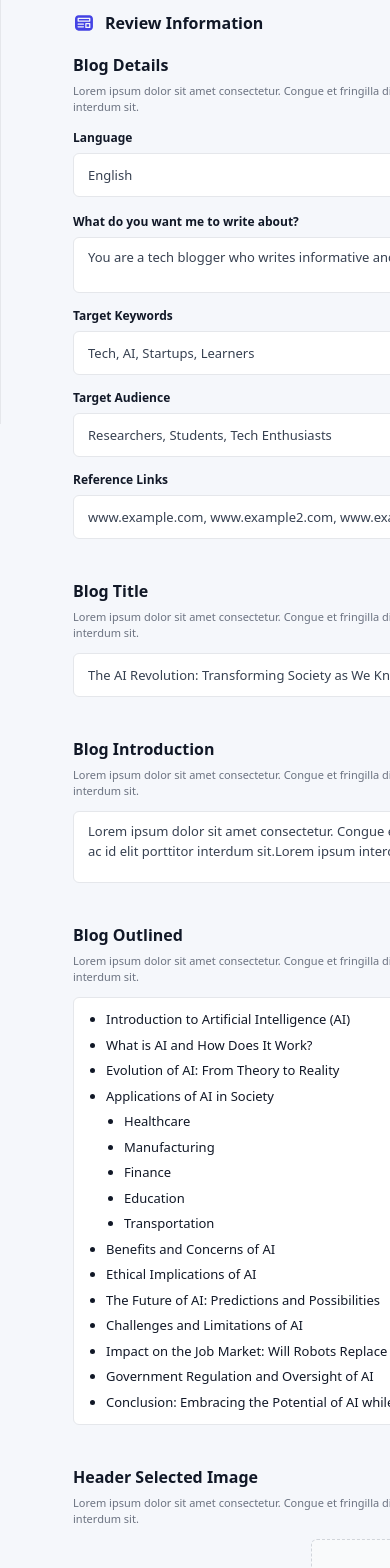
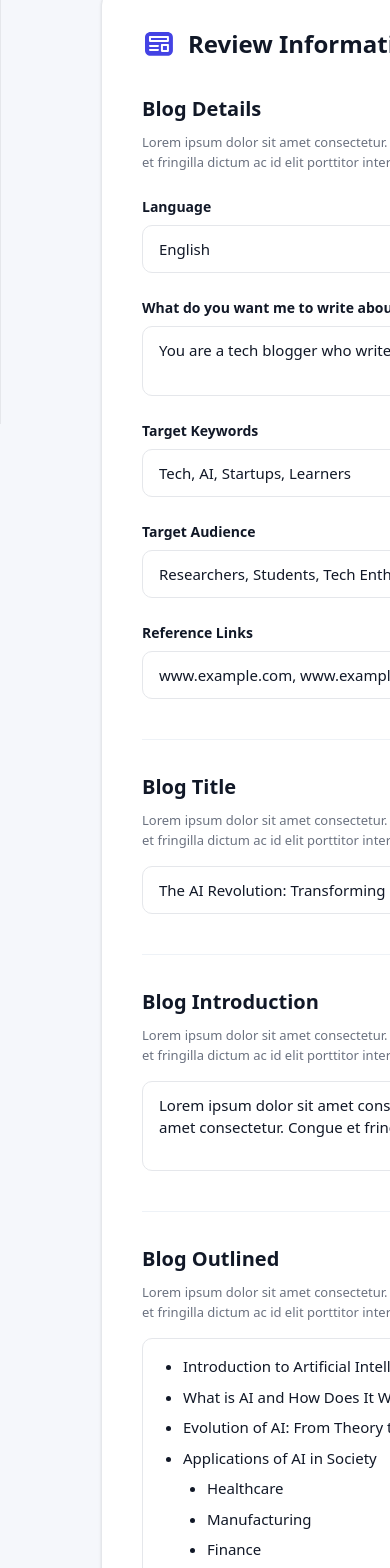
Before and after one commit to nervesparksdev05/CMSBlogMaker, a React app in the folder frontend/: page /create-blog/review in a window 390 px wide. Shown: the part 420-1988 px from the top of the page. Built offline with nearby package versions, Linux system fonts and the light colour scheme; the HTML template or start-up script is replaced by a standard one.

Commit message:
frontend updated

```diff
--- a/frontend/src/Pages/ReviewInfoPage.jsx
+++ b/frontend/src/Pages/ReviewInfoPage.jsx
@@ -9,15 +9,36 @@ import PreviousButton from "../buttons/PreviousButton";
 
 export default function ReviewInfoPage() {
   // demo data (replace with your store/context values)
-  const blogDetails = {
-    description:
-      "Lorem ipsum dolor sit amet consectetur. Congue et fringilla dictum ac id elit porttitor interdum sit.Lorem ipsum dolor sit amet consectetur. Congue et fringilla dictum ac id elit porttitor interdum sit.",
-    language: "English",
-    tone: "Informative",
-    creativity: "Regular",
-    about:
-      "You are a tech blogger who writes informative and engaging content about emerging technologies",
-  };
+  const blogLanguage = "English";
+  const blogTone = "Informative";
+  const blogCreativity = "Regular";
+  const blogAbout = "You are a tech blogger who writes informative and engaging content about emerging technologies";
+  const blogKeywords = "Tech, AI, Startups, Learners";
+  const blogAudience = "Researchers, Students, Tech Enthusiasts";
+  const blogReferences = "www.example.com, www.example2.com, www.example3.com";
+
+  const blogTitle = "The AI Revolution: Transforming Society as We Know It";
+
+  const blogIntro = "Lorem ipsum dolor sit amet consectetur. Congue et fringilla dictum ac id elit porttitor interdum sit.Lorem ipsum dolor sit amet consectetur. Congue et fringilla dictum ac id elit porttitor interdum sit.Lorem ipsum interdum sit.Lorem ipsum";
+
+  const blogOutline = [
+    "Introduction to Artificial Intelligence (AI)",
+    "What is AI and How Does It Work?",
+    "Evolution of AI: From Theory to Reality",
+    "Applications of AI in Society",
+    ["Healthcare", "Manufacturing", "Finance", "Education", "Transportation"],
+    "Benefits and Concerns of AI",
+    "Ethical Implications of AI",
+    "The Future of AI: Predictions and Possibilities",
+    "Challenges and Limitations of AI",
+    "Impact on the Job Market: Will Robots Replace Humans?",
+    "Government Regulation and Oversight of AI",
+    "Conclusion: Embracing the Potential of AI while Addressing",
+  ];
+
+  const headerImageSrc = ""; // Add your image URL here
+
+  const helperText = "Lorem ipsum dolor sit amet consectetur. Congue et fringilla dictum ac id elit porttitor interdum sit.Lorem ipsum dolor sit amet consectetur. Congue et fringilla dictum ac id elit porttitor interdum sit.";
 
   return (
     <div className="w-full min-h-screen bg-[#F5F7FB]">
@@ -50,24 +71,35 @@ export default function ReviewInfoPage() {
               Verify the information before generating Blog
             </p>
 
-            {/* ✅ Bigger card area */}
+            {/* ✅ Review Information Template */}
             <div className="mt-10 flex justify-center">
-              <div className="w-full max-w-[1080px]">
-                <ReviewInformationTemplate
-                  title="Review Information"
-                  onEdit={() => console.log("edit clicked")}
-                  blogDetailsTitle="Blog Details"
-                  blogDetailsDescription={blogDetails.description}
-                  language={blogDetails.language}
-                  tone={blogDetails.tone}
-                  creativity={blogDetails.creativity}
-                  aboutValue={blogDetails.about}
-                />
-              </div>
+              <ReviewInformationTemplate
+                pageTitle="Review Information"
+                helperText={helperText}
+
+                blogLanguage={blogLanguage}
+                blogTone={blogTone}
+                blogCreativity={blogCreativity}
+                blogAbout={blogAbout}
+                blogKeywords={blogKeywords}
+                blogAudience={blogAudience}
+                blogReferences={blogReferences}
+                onEditBlogDetails={() => console.log("Edit blog details")}
+
+                blogTitle={blogTitle}
+                onEditBlogTitle={() => console.log("Edit blog title")}
+
+                blogIntro={blogIntro}
+                onEditBlogIntro={() => console.log("Edit blog intro")}
+
+                blogOutline={blogOutline}
+                onEditBlogOutline={() => console.log("Edit blog outline")}
+
+              />
             </div>
 
             {/* Footer */}
-            <div className="mt-10 flex items-center justify-between max-w-[1080px] mx-auto">
+            <div className="mt-10 flex items-center justify-between max-w-[980px] mx-auto">
               <PreviousButton />
 
               <button
--- a/frontend/src/interface/ReviewInformationTemplate.jsx
+++ b/frontend/src/interface/ReviewInformationTemplate.jsx
@@ -1,53 +1,38 @@
 // src/interface/ReviewInformationTemplate.jsx
 import ReviewIcon from "../assets/review-icon.svg";
-
-function PencilIcon({ size = 14 }) {
-  return (
-    <svg
-      width={size}
-      height={size}
-      viewBox="0 0 24 24"
-      fill="none"
-      aria-hidden="true"
-    >
-      <path
-        d="M12 20h9"
-        stroke="#4443E4"
-        strokeWidth="2"
-        strokeLinecap="round"
-      />
-      <path
-        d="M16.5 3.5a2.12 2.12 0 0 1 3 3L8 18l-4 1 1-4L16.5 3.5Z"
-        stroke="#4443E4"
-        strokeWidth="2"
-        strokeLinejoin="round"
-      />
-    </svg>
-  );
-}
+import EditIcon from "../assets/edit-icon.svg";
 
 function SectionTop({ title, helper, onEdit, editText = "Edit" }) {
   return (
-    <div className="flex items-start justify-between gap-6">
-      <div>
-        <div className="text-[16px] font-semibold text-[#111827]">{title}</div>
+    <div className="flex items-start justify-between gap-8">
+      <div className="min-w-0 flex-1">
+        <div className="flex items-center justify-between">
+          <div className="text-[20px] font-semibold text-[#111827]">{title}</div>
+          {typeof onEdit === "function" ? (
+            <button
+              type="button"
+              onClick={onEdit}
+              className="shrink-0 flex items-center gap-2 text-[14px] font-medium text-[#4443E4] hover:opacity-90"
+            >
+
+              {editText}
+            </button>
+          ) : null}
+        </div>
         {helper ? (
-          <p className="mt-[6px] text-[11px] leading-[16px] text-[#6B7280] max-w-[980px]">
+          <p className="mt-2 text-[13px] leading-[20px] text-[#6B7280] max-w-[980px]">
             {helper}
           </p>
         ) : null}
       </div>
+    </div>
+  );
+}
 
-      {typeof onEdit === "function" ? (
-        <button
-          type="button"
-          onClick={onEdit}
-          className="flex items-center gap-[6px] text-[12px] font-medium text-[#4443E4] hover:opacity-90"
-        >
-          <PencilIcon size={14} />
-          {editText}
-        </button>
-      ) : null}
+function Label({ children }) {
+  return (
+    <div className="text-[14px] font-semibold text-[#111827] mb-2">
+      {children}
     </div>
   );
 }
@@ -56,9 +41,10 @@ function ReadonlyBox({ value, className = "" }) {
   return (
     <div
       className={[
-        "w-full min-h-[44px] rounded-[6px] border border-[#E5E7EB] bg-white",
-        "px-[14px] py-[10px]",
-        "text-[13px] text-[#374151]",
+        "w-full rounded-[10px] border border-[#E5E7EB] bg-white",
+        "px-4 py-3",
+        "text-[15px] text-[#111827]",
+        "leading-[22px]",
         className,
       ].join(" ")}
     >
@@ -68,14 +54,10 @@ function ReadonlyBox({ value, className = "" }) {
 }
 
 export default function ReviewInformationTemplate({
-  // header
   pageTitle = "Review Information",
-
-  // common helper (matches screenshot lorem)
   helperText =
     "Lorem ipsum dolor sit amet consectetur. Congue et fringilla dictum ac id elit porttitor interdum sit.Lorem ipsum dolor sit amet consectetur. Congue et fringilla dictum ac id elit porttitor interdum sit.",
 
-  // BLOG DETAILS
   blogLanguage = "English",
   blogTone = "Informative",
   blogCreativity = "Regular",
@@ -86,16 +68,13 @@ export default function ReviewInformationTemplate({
   blogReferences = "www.example.com, www.example2.com, www.example3.com",
   onEditBlogDetails,
 
-  // BLOG TITLE
   blogTitle = "The AI Revolution: Transforming Society as We Know It",
   onEditBlogTitle,
 
-  // BLOG INTRODUCTION
   blogIntro =
     "Lorem ipsum dolor sit amet consectetur. Congue et fringilla dictum ac id elit porttitor interdum sit.Lorem ipsum dolor sit amet consectetur. Congue et fringilla dictum ac id elit porttitor interdum sit.Lorem ipsum interdum sit.Lorem ipsum",
   onEditBlogIntro,
 
-  // BLOG OUTLINE
   blogOutline = [
     "Introduction to Artificial Intelligence (AI)",
     "What is AI and How Does It Work?",
@@ -112,157 +91,137 @@ export default function ReviewInformationTemplate({
   ],
   onEditBlogOutline,
 
-  // HEADER IMAGE
   headerImageSrc = "",
   onEditHeaderImage,
 }) {
   return (
-    <div className="w-full ">
-      <div className="w-full rounded-[10px] px-[22px] py-[18px]">
+    <div className="w-full flex justify-center">
+      <div className="w-full max-w-[980px] rounded-[12px] border border-[#E5E7EB] bg-white shadow-sm px-10 py-8">
         {/* Page Header */}
-        <div className="flex items-center gap-[10px]">
-          <div className="w-[22px] h-[22px] flex items-center justify-center">
-            <img src={ReviewIcon} alt="" className="w-[18px] h-[18px]" />
+        <div className="flex items-center gap-3">
+          <div className="w-[34px] h-[34px] flex items-center justify-center rounded-[10px]">
+            <img src={ReviewIcon} alt="" className="w-[28px] h-[28px]" />
           </div>
-
-          <div className="text-[16px] font-semibold text-[#111827]">
+          <div className="text-[24px] font-semibold text-[#111827]">
             {pageTitle}
           </div>
         </div>
 
         {/* BLOG DETAILS */}
-        <div className="mt-[18px]">
+        <div className="mt-8">
           <SectionTop title="Blog Details" helper={helperText} onEdit={onEditBlogDetails} />
 
-          {/* 3 fields row */}
-          <div className="mt-[14px] grid grid-cols-3 gap-[18px]">
+          <div className="mt-6 grid grid-cols-3 gap-6">
             <div>
-              <div className="text-[12px] font-semibold text-[#111827] mb-[6px]">
-                Language
-              </div>
-              <ReadonlyBox value={blogLanguage} className="h-[40px] flex items-center py-0" />
+              <Label>Language</Label>
+              <ReadonlyBox value={blogLanguage} className="h-[48px] flex items-center py-0" />
             </div>
 
             <div>
-              <div className="text-[12px] font-semibold text-[#111827] mb-[6px]">
-                Tone of Blog
-              </div>
-              <ReadonlyBox value={blogTone} className="h-[40px] flex items-center py-0" />
+              <Label>Tone of Blog</Label>
+              <ReadonlyBox value={blogTone} className="h-[48px] flex items-center py-0" />
             </div>
 
             <div>
-              <div className="text-[12px] font-semibold text-[#111827] mb-[6px]">
-                Creativity
-              </div>
-              <ReadonlyBox value={blogCreativity} className="h-[40px] flex items-center py-0" />
+              <Label>Creativity</Label>
+              <ReadonlyBox
+                value={blogCreativity}
+                className="h-[48px] flex items-center py-0"
+              />
             </div>
           </div>
 
-          {/* About */}
-          <div className="mt-[16px]">
-            <div className="text-[12px] font-semibold text-[#111827] mb-[6px]">
-              What do you want me to write about?
-            </div>
-            <ReadonlyBox value={blogAbout} className="min-h-[56px]" />
+          <div className="mt-6">
+            <Label>What do you want me to write about?</Label>
+            <ReadonlyBox value={blogAbout} className="min-h-[70px]" />
           </div>
 
-          {/* Keywords */}
-          <div className="mt-[14px]">
-            <div className="text-[12px] font-semibold text-[#111827] mb-[6px]">
-              Target Keywords
-            </div>
-            <ReadonlyBox value={blogKeywords} className="h-[44px] flex items-center py-0" />
+          <div className="mt-6">
+            <Label>Target Keywords</Label>
+            <ReadonlyBox value={blogKeywords} className="h-[48px] flex items-center py-0" />
           </div>
 
-          {/* Audience */}
-          <div className="mt-[14px]">
-            <div className="text-[12px] font-semibold text-[#111827] mb-[6px]">
-              Target Audience
-            </div>
-            <ReadonlyBox value={blogAudience} className="h-[44px] flex items-center py-0" />
+          <div className="mt-6">
+            <Label>Target Audience</Label>
+            <ReadonlyBox value={blogAudience} className="h-[48px] flex items-center py-0" />
           </div>
 
-          {/* References */}
-          <div className="mt-[14px]">
-            <div className="text-[12px] font-semibold text-[#111827] mb-[6px]">
-              Reference Links
-            </div>
-            <ReadonlyBox value={blogReferences} className="h-[44px] flex items-center py-0" />
+          <div className="mt-6">
+            <Label>Reference Links</Label>
+            <ReadonlyBox
+              value={blogReferences}
+              className="h-[48px] flex items-center py-0"
+            />
           </div>
         </div>
 
         {/* BLOG TITLE */}
-        <div className="mt-[24px] pt-[16px]">
+        <div className="mt-10 pt-8 border-t border-[#EEF2F7]">
           <SectionTop title="Blog Title" helper={helperText} onEdit={onEditBlogTitle} />
-          <div className="mt-[12px]">
-            <ReadonlyBox value={blogTitle} className="h-[44px] flex items-center py-0" />
+          <div className="mt-4">
+            <ReadonlyBox value={blogTitle} className="h-[48px] flex items-center py-0" />
           </div>
         </div>
 
         {/* BLOG INTRODUCTION */}
-        <div className="mt-[24px] pt-[16px]">
+        <div className="mt-10 pt-8 border-t border-[#EEF2F7]">
           <SectionTop
             title="Blog Introduction"
             helper={helperText}
             onEdit={onEditBlogIntro}
           />
-          <div className="mt-[12px]">
-            <ReadonlyBox value={blogIntro} className="min-h-[72px]" />
+          <div className="mt-4">
+            <ReadonlyBox value={blogIntro} className="min-h-[90px]" />
           </div>
         </div>
 
         {/* BLOG OUTLINED */}
-        <div className="mt-[24px] pt-[16px]">
-          <SectionTop title="Blog Outlined" helper={helperText} onEdit={onEditBlogOutline} />
+        <div className="mt-10 pt-8 border-t border-[#EEF2F7]">
+          <SectionTop
+            title="Blog Outlined"
+            helper={helperText}
+            onEdit={onEditBlogOutline}
+          />
 
-          <div className="mt-[12px] w-full rounded-[6px] border border-[#E5E7EB] bg-white px-[14px] py-[12px]">
-            <ul className="list-disc pl-[18px] text-[13px] text-[#111827] space-y-[6px]">
+          <div className="mt-4 w-full rounded-[10px] border border-[#E5E7EB] bg-white px-5 py-4">
+            <ul className="list-disc pl-5 text-[15px] text-[#111827] space-y-2">
               {Array.isArray(blogOutline) &&
                 blogOutline.map((item, idx) => {
-                  // Support nested bullet list (like Healthcare, Manufacturing...)
                   if (Array.isArray(item)) {
                     return (
-                      <ul
-                        key={`nested-${idx}`}
-                        className="list-disc pl-[18px] mt-[6px] space-y-[6px]"
-                      >
-                        {item.map((sub, j) => (
-                          <li key={`sub-${idx}-${j}`} className="text-[#111827]">
-                            {sub}
-                          </li>
-                        ))}
-                      </ul>
+                      <li key={`nest-wrap-${idx}`} className="list-none">
+                        <ul className="list-disc pl-6 mt-1 space-y-2">
+                          {item.map((sub, j) => (
+                            <li key={`sub-${idx}-${j}`}>{sub}</li>
+                          ))}
+                        </ul>
+                      </li>
                     );
                   }
-
-                  return (
-                    <li key={`li-${idx}`} className="text-[#111827]">
-                      {item}
-                    </li>
-                  );
+                  return <li key={`li-${idx}`}>{item}</li>;
                 })}
             </ul>
           </div>
         </div>
 
         {/* HEADER SELECTED IMAGE */}
-        <div className="mt-[24px] pt-[16px]">
+        <div className="mt-10 pt-8 border-t border-[#EEF2F7]">
           <SectionTop
             title="Header Selected Image"
             helper={helperText}
             onEdit={onEditHeaderImage}
           />
 
-          <div className="mt-[12px] flex justify-center">
-            <div className="w-full max-w-[560px]">
+          <div className="mt-5 flex justify-center">
+            <div className="w-full max-w-[640px]">
               {headerImageSrc ? (
                 <img
                   src={headerImageSrc}
                   alt="Header Selected"
-                  className="w-full rounded-[6px] border border-[#E5E7EB] object-cover"
+                  className="w-full h-[260px] rounded-[10px] border border-[#E5E7EB] object-cover"
                 />
               ) : (
-                <div className="w-full h-[220px] rounded-[6px] border border-dashed border-[#D1D5DB] bg-[#F9FAFB] flex items-center justify-center text-[13px] text-[#6B7280]">
+                <div className="w-full h-[260px] rounded-[10px] border border-dashed border-[#D1D5DB] bg-[#F9FAFB] flex items-center justify-center text-[14px] text-[#6B7280]">
                   No image selected
                 </div>
               )}
```
Also changed, not shown: frontend/src/Pages/CmsHomePage.jsx (+4 -5 lines), frontend/src/Pages/CreateBlogImageUploadPage.jsx (+46 -63 lines), frontend/src/Pages/NanoBananaPage.jsx (+13 -18 lines), frontend/src/buttons/BackToDashBoardButton.jsx (+11 -12 lines), frontend/src/buttons/NextButton.jsx (+9 -3 lines), frontend/src/interface/GalleryCard.jsx (+35 -10 lines), frontend/src/interface/HeaderBottomBar.jsx (+15 -4 lines), frontend/src/interface/NanoBananaImageCard.jsx (+71 -59 lines), frontend/src/interface/SidebarInterface.jsx (+37 -16 lines), frontend/src/assets/edit-icon.svg (added).
